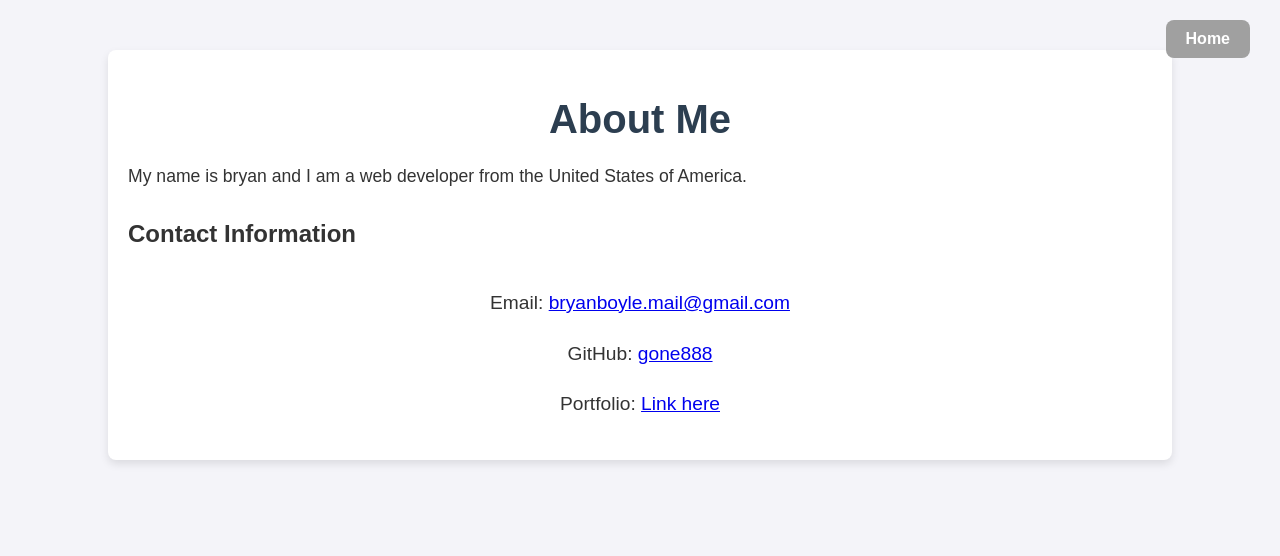
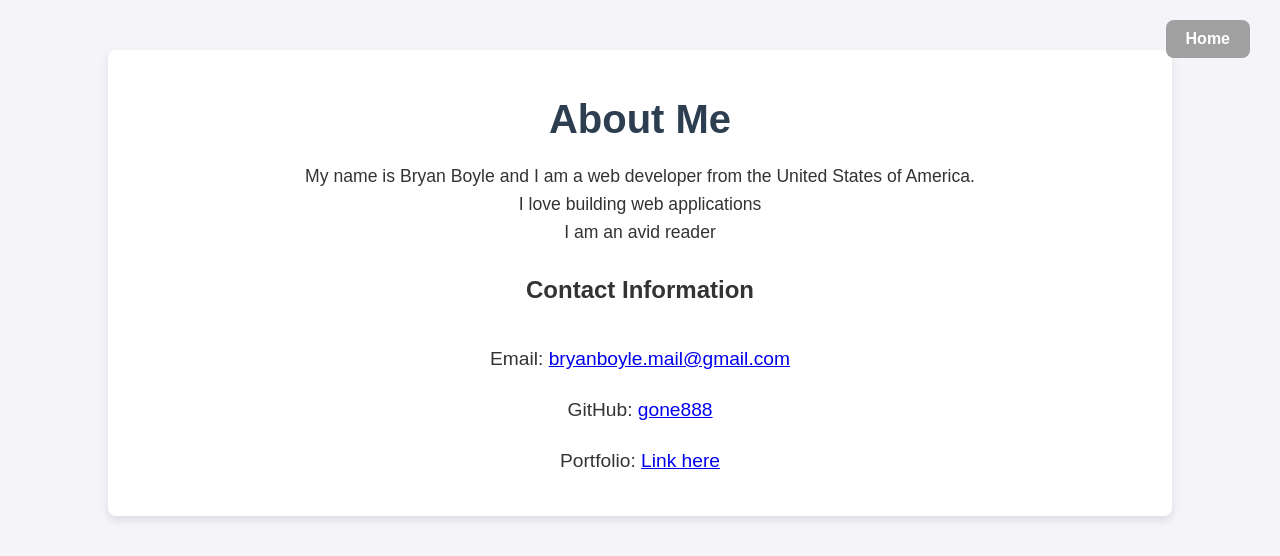
Before and after one commit to gone888/recipe-app, a Django app: template src/recipes/templates/recipes/about_me.html in a window 1280 px wide. Shown: the top 556 px of the page. Run offline with Django 4.2, Linux system fonts and the light colour scheme; the template is opened without the code that fills it, so the values that code supplies are empty.

```diff
--- a/src/recipes/templates/recipes/about_me.html
+++ b/src/recipes/templates/recipes/about_me.html
@@ -38,6 +38,7 @@
       }
       .about-section {
         margin-bottom: 30px;
+        text-align: center;
       }
       .contact-info {
         text-align: center;
@@ -68,8 +69,9 @@
       <h1>About Me</h1>
       <div class="about-section">
         <p class="intro">
-          My name is bryan and I am a web developer from the United States of
-          America.
+          My name is Bryan Boyle and I am a web developer from the United States
+          of America.<br />I love building web applications<br />I am an avid
+          reader
         </p>
       </div>
       <div class="about-section">
```
